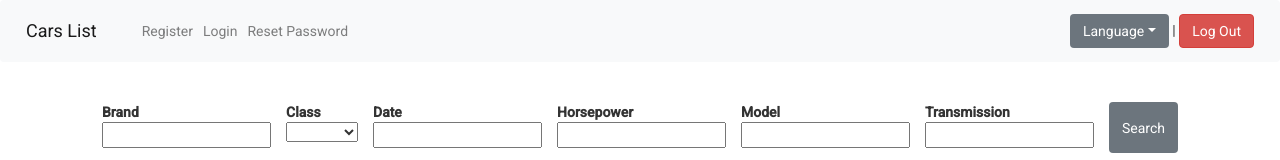
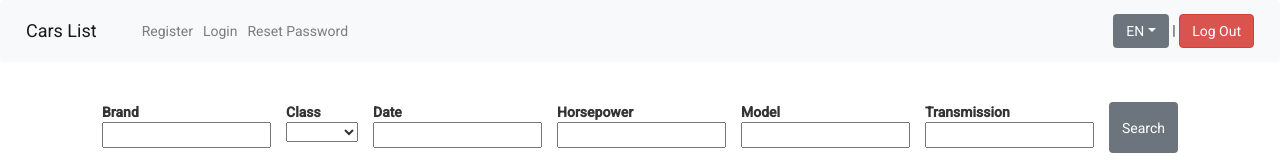
Before and after one commit to Fast-Internship/internship-project, an Angular app: page /car-list in a window 1280 px wide. Shown: the top 160 px of the page. Built offline with nearby package versions, Linux system fonts and the light colour scheme; no server answers; sample sign-in values are in the browser's storage.

Commit message:
add lang dropdown translate

```diff
--- a/src/app/app.component.html
+++ b/src/app/app.component.html
@@ -25,7 +25,7 @@
         >
       </li>
       <li class="nav-item li-language-dropdown">
-        <button (click)="showLanguages($event)" class="btn btn-secondary dropdown-toggle">Language</button> |
+        <button (click)="showLanguages($event)" class="btn btn-secondary dropdown-toggle">{{ language | translate }}</button> |
         <button (click)="onLogOut()" class="btn btn-danger">Log Out</button>
         <div class="language-dropdown" *ngIf="languageDropdown">
           <button
--- a/src/app/app.component.ts
+++ b/src/app/app.component.ts
@@ -9,9 +9,13 @@ import { TranslationService } from './core/services/translation.service';
   styleUrls: ['./app.component.css'],
 })
 export class AppComponent implements OnInit {
+  // translation variables ============
+  carlist: string = 'carlist';
+  language: string = 'language';
+  // ==================================
   title = 'angular-work';
   userLoggedIn: boolean;
-  carlist: string = 'carlist';
+
   languageDropdown: boolean = false;
 
   @HostListener('document:click', ['$event']) onDocumentClick(event) {
```
